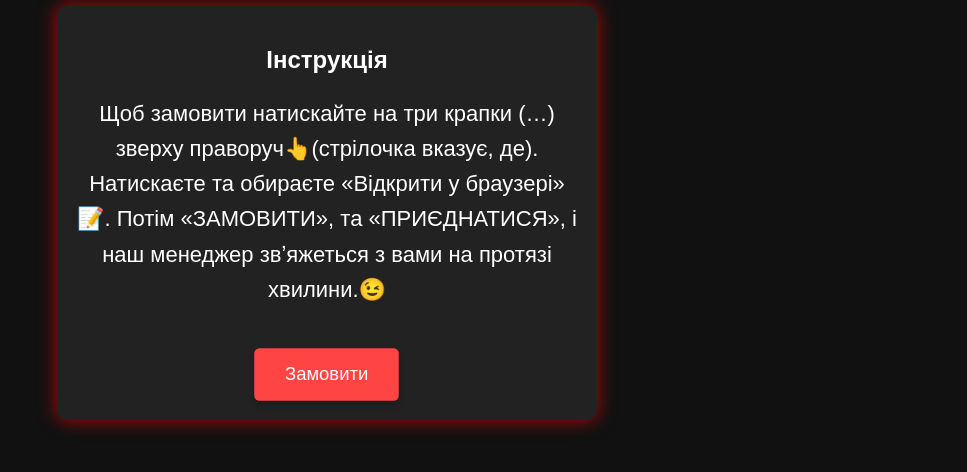
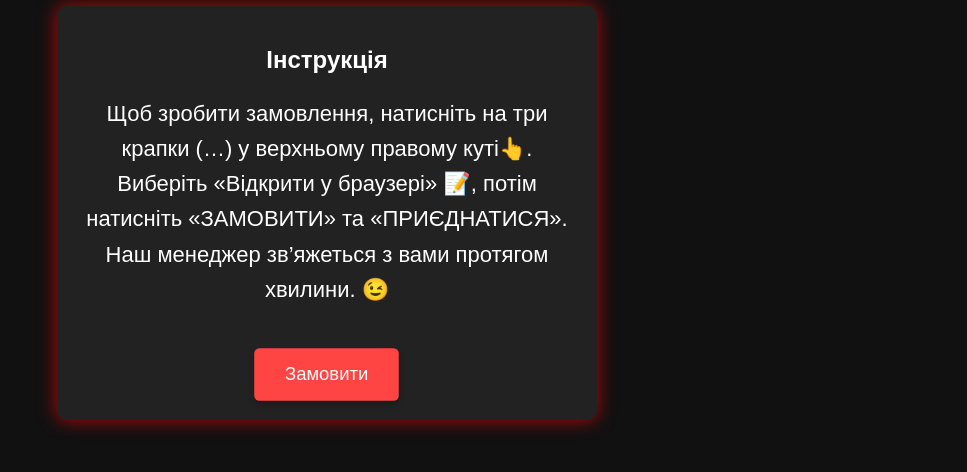
Before and after one commit to ShovkunTimofejj/Traffic, a website built with webpack: page index.html in a window 1280 px wide. Shown: the part 278-750 px from the top of the page, without its empty margins (313-1280 px from the left). Built offline with nearby package versions, Linux system fonts and the light colour scheme.

Commit message:
fix text

```diff
--- a/index.html
+++ b/index.html
@@ -177,9 +177,9 @@
 </div>
 <div class="content">
   <h2>Інструкція</h2>
-  <p class="instruction-text">Щоб замовити натискайте на три крапки (…) зверху праворуч👆(стрілочка вказує, де).
-    Натискаєте та обираєте «Відкрити у браузері» 📝.
-    Потім «ЗАМОВИТИ», та «ПРИЄДНАТИСЯ», і наш менеджер звʼяжеться з вами на протязі хвилини.😉</p>
+  <p class="instruction-text">Щоб зробити замовлення, натисніть на три крапки (…) у верхньому правому куті👆.
+    Виберіть «Відкрити у браузері» 📝, потім натисніть «ЗАМОВИТИ» та «ПРИЄДНАТИСЯ».
+    Наш менеджер зв’яжеться з вами протягом хвилини. 😉</p>
   <a href="https://t.me/+qWgchN9-LBs1MzBi" class="button">Замовити</a>
 </div>
 <div class="finger">👆</div>
```
